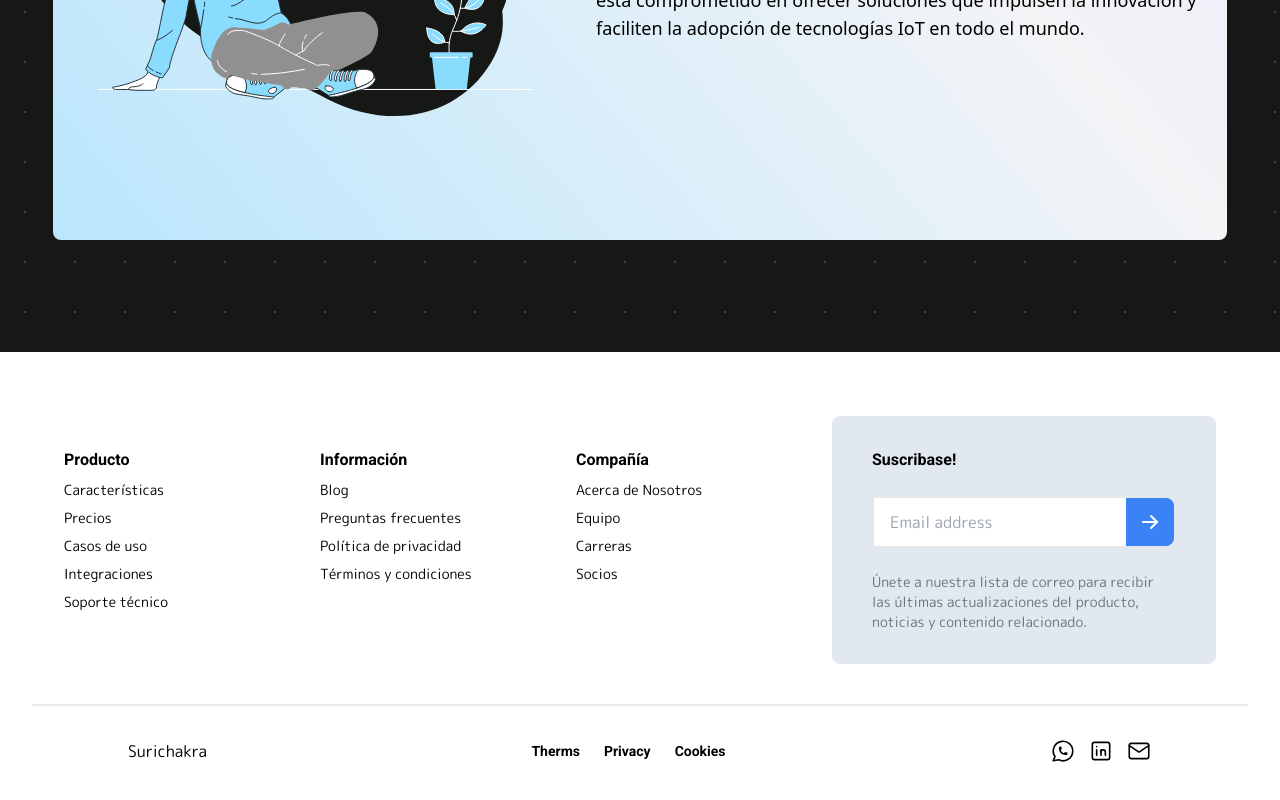
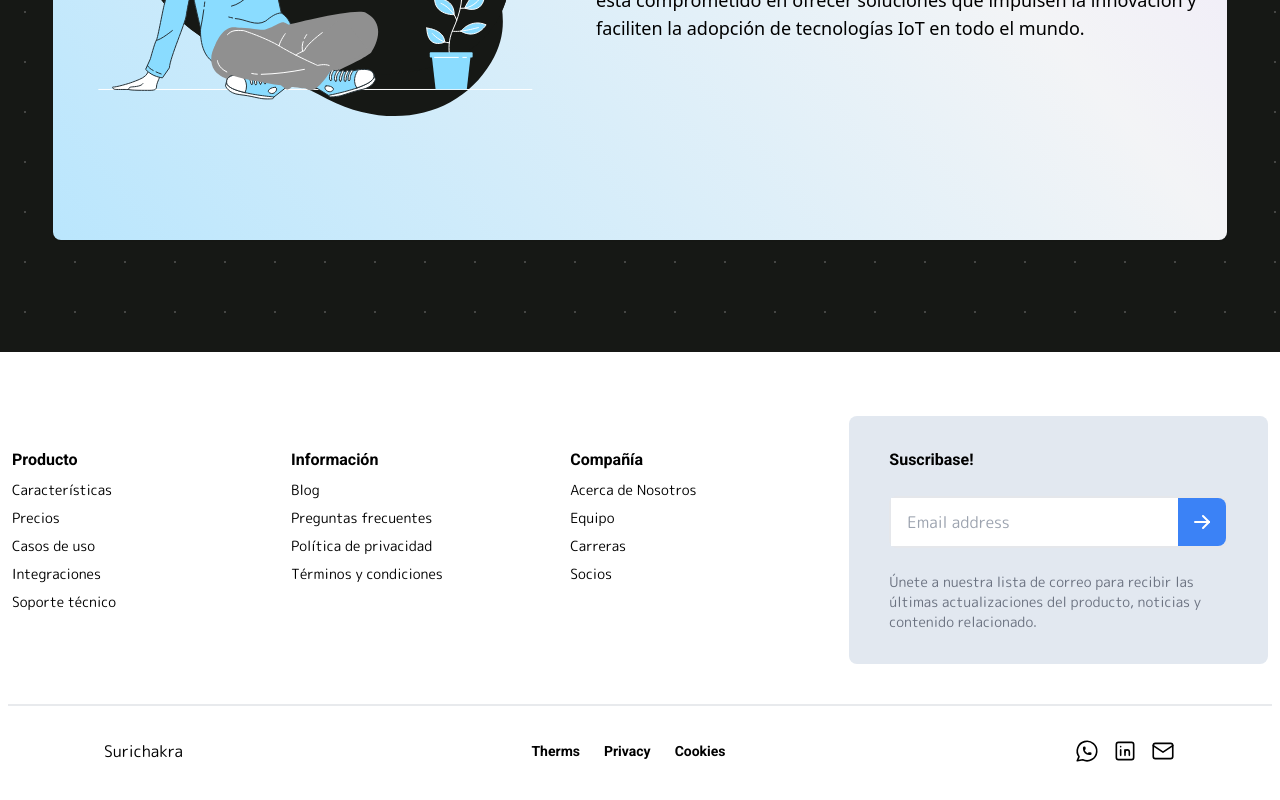
Before and after one commit to Abraham-ch/surichakra, a React (Vite) app: page /AboutUs in a window 1280 px wide. Shown: the part 1263-2063 px from the top of the page. Built offline with nearby package versions, Linux system fonts and the light colour scheme.

Commit message:
fix: for safari web h-auto

```diff
--- a/src/components/Footer.jsx
+++ b/src/components/Footer.jsx
@@ -1,8 +1,8 @@
 export default function Footer() {
   return (
-    <div className="text-black w-full pt-6 pb-8 px-2 min-[440px]:px-8 bg-white  flex flex-col justify-center items-center Frounded">
+    <div className="text-black w-full pt-6 pb-8 px-2 min-[440px]:px-4 bg-white  flex flex-col justify-center items-center Frounded">
       <div className="flex flex-col justify-center w-full items-center">
-        <div className="grid grid-cols-3 lg:grid-cols-9 gap-y-4 grid-rows-1 px-1 min-[440px]:px-8 mx-auto max-w-7xl py-10 border-b-2 border-gray-300/50">
+        <div className="grid grid-cols-3 lg:grid-cols-9 gap-y-4 grid-rows-1 px-1 min-[440px]:px-4 mx-auto max-w-7xl py-10 border-b-2 border-gray-300/50 justify-center">
           <ul className="flex flex-col gap-y-2 col-span-1 lg:col-span-2 py-8 mx-auto lg:mx-0">
             <li>
               <h3 className="min-[440px]:text-base text-sm font-semibold roboto">
--- a/src/pages/Home.jsx
+++ b/src/pages/Home.jsx
@@ -277,9 +277,9 @@ export default function Home() {
               </form>
             </motion.div>
 
-            <div className="grid gap-y-4 sm:grid-cols-3 w-full px-12 md:gap-x-6 transition-all gap-x-2 lg:gap-x-12 py-4">
+            <div className="grid gap-y-4 sm:grid-cols-3 w-auto px-12 md:gap-x-6 transition-all gap-x-2 lg:gap-x-12 py-4">
               <motion.div
-                className="text-adjust-100 bg-neutral-800 text-white rounded-lg px-8 py-6 flex flex-col justify-center"
+                className="text-adjust-100 bg-neutral-800 text-white rounded-lg px-8 py-6 flex flex-col justify-center w-auto"
                 initial={{ opacity: 0, scale: 0.5, x: -200 }}
                 animate={{ opacity: 1, scale: 1, x: 0 }}
                 transition={{
@@ -308,7 +308,7 @@ export default function Home() {
                     Interfaz Intuitiva
                   </h3>
                 </span>
-                <p className="text-adjust-100 pt-2 lg:pt-3 px-0 lg:px-3 text-pretty text-sm roboto text-[#909090] max-h-36 truncate">
+                <p className="text-adjust-100 pt-2 lg:pt-3 px-0 lg:px-3 text-pretty text-sm roboto text-[#909090]">
                   Configura fácilmente tus dispositivos, visualiza datos en
                   tiempo real, configura alertas y automatiza tareas.
                 </p>
@@ -348,7 +348,7 @@ export default function Home() {
                     Amplia Compatibilidad
                   </h3>
                 </span>
-                <p className="text-adjust-100 pt-2 lg:pt-3 px-0 lg:px-3 text-pretty text-sm roboto text-[#909090] max-h-36 truncate">
+                <p className="text-adjust-100 pt-2 lg:pt-3 px-0 lg:px-3 text-pretty text-sm roboto text-[#909090]">
                   Integra una variedad de dispositivos con plataformas líderes
                   de IoT y asistentes de voz como Alexa.
                 </p>
@@ -384,7 +384,7 @@ export default function Home() {
                     Automatización Avanzada
                   </h3>
                 </span>
-                <p className="text-adjust-100 pt-2 px-0 lg:px-3 text-pretty lg:pt-3 text-sm roboto text-[#909090] max-h-36 truncate">
+                <p className="text-adjust-100 pt-2 px-0 lg:px-3 text-pretty lg:pt-3 text-sm roboto text-[#909090]">
                   Crea automatizaciones complejas para hogares inteligentes y
                   entornos comerciales e industriales.
                 </p>
```
Also changed, not shown: 1 other file (tests, documents, lock files or other folders).
